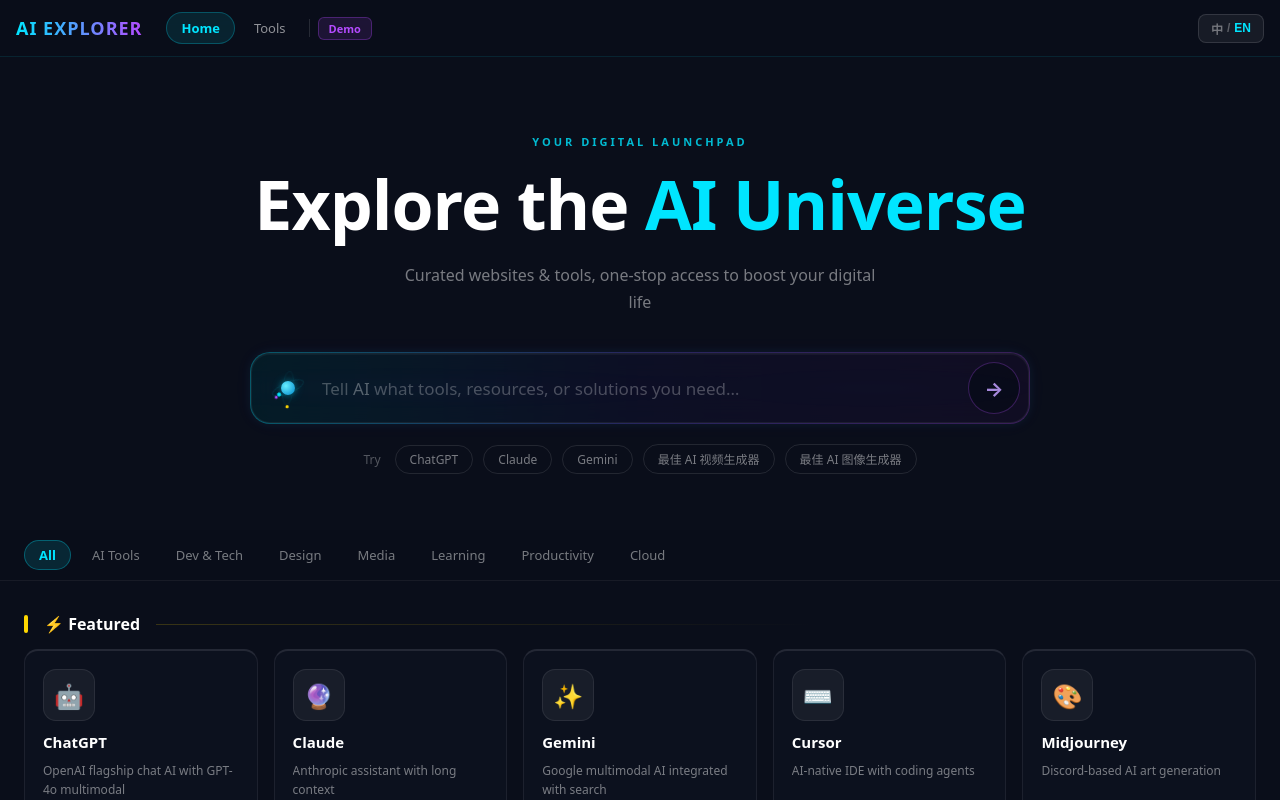
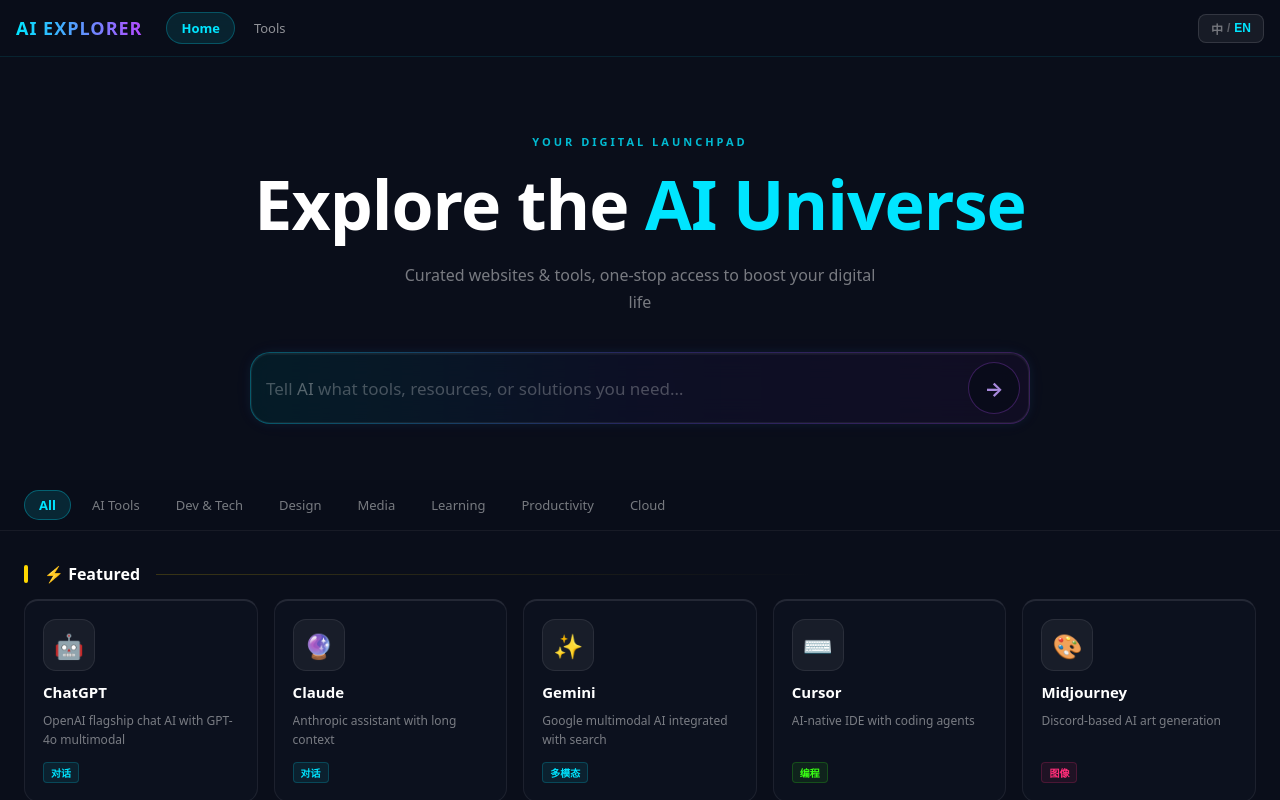
Before and after one commit to liaceboy/AI-Explorer-Web, a React (Vite) app: page / in a window 1280 px wide. Shown: the top 800 px of the page. Built offline with nearby package versions, Linux system fonts and the light colour scheme.

Commit message:
ui: simplify hero and remove draft UI elements

```diff
--- a/index.html
+++ b/index.html
@@ -3,7 +3,7 @@
   <head>
     <meta charset="UTF-8" />
     <meta name="viewport" content="width=device-width, initial-scale=1.0" />
-    <title>AI Explorer Demo</title>
+    <title>AI Explorer</title>
   </head>
   <body>
     <div id="root"></div>
--- a/package.json
+++ b/package.json
@@ -2,7 +2,7 @@
   "name": "ai-explorer-demo",
   "version": "1.0.0",
   "private": true,
-  "description": "UI showcase demo inspired by aiexplore.top — mock data only",
+  "description": "AI Explorer — curated AI tools navigation inspired by aiexplore.top",
   "type": "module",
   "scripts": {
     "dev": "vite",
--- a/src/components/Header.tsx
+++ b/src/components/Header.tsx
@@ -9,14 +9,12 @@
   return (
     <header className="gh-header">
       <div className="gh-inner">
-        <a href="#" className="gh-logo" onClick={e => { e.preventDefault(); window.scrollTo({ top: 0, behavior: 'smooth' }); }}>
+        <a href="#" className="gh-logo" onClick={e => { e.preventDefault(); window.scrollTo({ top: 0 }); }}>
           AI EXPLORER
         </a>
         <nav className="gh-desktop-nav">
           <a href="#" className="gh-nav-link gh-nav-active">{lang === 'zh' ? '首页' : 'Home'}</a>
           <a href="#tools-section" className="gh-nav-link">{lang === 'zh' ? '工具' : 'Tools'}</a>
-          <span className="gh-nav-divider" />
-          <span className="gh-demo-badge">{lang === 'zh' ? 'Demo 演示' : 'Demo'}</span>
         </nav>
         <button
           type="button"
--- a/src/components/SearchAgent.tsx
+++ b/src/components/SearchAgent.tsx
@@ -1,8 +1,7 @@
 import { useCallback, useEffect, useRef, useState } from 'react';
 import type { Lang } from '../hooks/useLang';
-import { HERO_SUGGESTIONS, mockSearch } from '../data/search-mock';
+import { mockSearch } from '../data/search-mock';
 import type { SearchMode, SearchResultItem } from '../types/search';
-import SolarSystemOrb from './SolarSystemOrb';
 
 const MODES: { id: SearchMode; icon: string; zh: string; en: string }[] = [
   { id: 'auto', icon: '✨', zh: '智能', en: 'Auto' },
@@ -70,7 +69,6 @@
 
   const isHero = variant === 'hero';
   const hasSubmitted = submittedQuery.trim().length >= 2;
-  const orbState = loading ? 'searching' : draft ? 'typing' : 'idle';
   const t = (zh: string, en: string) => (lang === 'zh' ? zh : en);
 
   useEffect(() => {
@@ -108,8 +106,6 @@
   const bar = (
     <div className={`search-agent-shell${isHero ? ' search-agent-shell--hero' : ' search-agent-shell--page'}`}>
       <div className={`search-agent-bar${isHero ? ' search-agent-bar--hero' : ''}${loading ? ' is-searching' : ''}`}>
-        {isHero && <div className="search-agent-wave" aria-hidden />}
-        <SolarSystemOrb state={orbState} />
         <div className={`search-agent-field${isHero ? ' search-agent-field--hero' : ''}`}>
           {isHero && !draft && (
             <span className="search-agent-fake-ph" aria-hidden>
@@ -164,34 +160,16 @@
     </div>
   );
 
-  const suggestions = isHero && !hasSubmitted && (
-    <div className="search-agent-chips">
-      <span className="search-agent-chips-label">{t('推荐', 'Try')}</span>
-      {HERO_SUGGESTIONS.map(s => (
-        <button
-          key={s.q}
-          type="button"
-          className="search-agent-chip"
-          onClick={() => { setDraft(s.q); onSubmit(s.q); }}
-        >
-          {s.label}
-        </button>
-      ))}
-    </div>
-  );
-
   const resultsEl = hasSubmitted && (
     <div className="search-agent-results">
       {loading && (
         <div className="search-agent-status">
-          <span className="search-agent-status-pulse" />
-          {t('Agent 正在检索演示数据…', 'Agent searching demo data…')}
+          {t('正在检索…', 'Searching…')}
         </div>
       )}
       {!loading && (
         <p className="search-agent-count">
           {t(`找到 ${results.length} 条结果`, `${results.length} results`)}
-          <span className="search-agent-demo-tag"> · Mock</span>
         </p>
       )}
       {!loading && results.length === 0 && (
@@ -209,7 +187,6 @@
     return (
       <div className="search-agent-hero">
         {bar}
-        {suggestions}
       </div>
     );
   }
--- a/src/components/SolarSystemOrb.tsx
+++ /dev/null
@@ -1,21 +0,0 @@
-type OrbState = 'idle' | 'typing' | 'searching';
-
-export default function SolarSystemOrb({ state }: { state: OrbState }) {
-  return (
-    <div className={`solar-orb solar-orb--${state}`} aria-hidden>
-      <div className="solar-orb-glow" />
-      <div className="solar-orb-sun" />
-      <div className="solar-orb-orbit solar-orb-orbit--1">
-        <span className="solar-orb-planet solar-orb-planet--cyan" />
-      </div>
-      <div className="solar-orb-orbit solar-orb-orbit--2">
-        <span className="solar-orb-planet solar-orb-planet--purple" />
-      </div>
-      <div className="solar-orb-orbit solar-orb-orbit--3">
-        <span className="solar-orb-planet solar-orb-planet--gold" />
-      </div>
-      <div className="solar-orb-ring solar-orb-ring--a" />
-      <div className="solar-orb-ring solar-orb-ring--b" />
-    </div>
-  );
-}
--- a/src/data/search-mock.ts
+++ b/src/data/search-mock.ts
@@ -91,11 +91,3 @@
   }
   return merged;
 }
-
-export const HERO_SUGGESTIONS = [
-  { label: 'ChatGPT', q: 'ChatGPT' },
-  { label: 'Claude', q: 'Claude' },
-  { label: 'Gemini', q: 'Gemini' },
-  { label: '最佳 AI 视频生成器', q: 'AI video' },
-  { label: '最佳 AI 图像生成器', q: 'AI image' },
-];
--- a/src/index.css
+++ b/src/index.css
@@ -1,4 +1,4 @@
-/* AI Explorer Demo — visual style inspired by aiexplore.top */
+/* AI Explorer — visual style inspired by aiexplore.top */
 
 *, *::before, *::after { box-sizing: border-box; }
 
@@ -80,7 +80,6 @@
   font-size: 13px;
   text-decoration: none;
   white-space: nowrap;
-  transition: all 0.15s;
   border: 1px solid transparent;
   font-weight: 400;
   color: rgba(255, 255, 255, 0.55);
@@ -100,16 +99,6 @@
   height: 18px;
   background: rgba(255, 255, 255, 0.12);
   margin: 0 4px;
-}
-
-.gh-demo-badge {
-  font-size: 11px;
-  font-weight: 700;
-  color: #b44bff;
-  background: rgba(180, 75, 255, 0.12);
-  border: 1px solid rgba(180, 75, 255, 0.3);
-  border-radius: 6px;
-  padding: 3px 10px;
 }
 
 .gh-lang-btn {
@@ -207,7 +196,6 @@
   cursor: pointer;
   white-space: nowrap;
   flex-shrink: 0;
-  transition: all 0.15s;
   font-family: inherit;
 }
 
@@ -253,13 +241,10 @@
   text-decoration: none;
   position: relative;
   overflow: hidden;
-  transition: transform 0.22s ease, box-shadow 0.22s ease, border-color 0.22s ease;
   --accent: #00e5ff;
 }
 
 .tool-card:hover {
-  transform: translateY(-5px);
-  box-shadow: 0 20px 50px color-mix(in srgb, var(--accent) 13%, transparent);
   border-color: color-mix(in srgb, var(--accent) 31%, transparent);
   border-top-color: var(--accent);
 }
@@ -326,80 +311,6 @@
 
 .cat-header-line { flex: 1; height: 1px; }
 
-/* ── Solar system orb ── */
-.solar-orb {
-  position: relative;
-  width: 44px;
-  height: 44px;
-  flex-shrink: 0;
-  display: flex;
-  align-items: center;
-  justify-content: center;
-}
-
-.solar-orb-glow {
-  position: absolute;
-  inset: 4px;
-  border-radius: 50%;
-  background: radial-gradient(circle, rgba(0, 229, 255, 0.15) 0%, transparent 70%);
-  animation: solar-glow-pulse 3s ease-in-out infinite;
-}
-
-.solar-orb-sun {
-  width: 14px;
-  height: 14px;
-  border-radius: 50%;
-  background: radial-gradient(circle at 35% 35%, #66eeff, #0088cc);
-  box-shadow: 0 0 6px rgba(0, 229, 255, 0.4);
-  z-index: 2;
-}
-
-.solar-orb-orbit {
-  position: absolute;
-  top: 50%; left: 50%;
-  transform: translate(-50%, -50%);
-  border-radius: 50%;
-  animation: solar-orbit-spin linear infinite;
-}
-
-.solar-orb-orbit--1 { width: 22px; height: 22px; animation-duration: 3.2s; }
-.solar-orb-orbit--2 { width: 30px; height: 30px; animation-duration: 5.5s; animation-direction: reverse; }
-.solar-orb-orbit--3 { width: 38px; height: 38px; animation-duration: 8s; }
-
-.solar-orb-planet {
-  position: absolute;
-  top: 50%; left: 0;
-  border-radius: 50%;
-  transform: translate(-50%, -50%);
-}
-
-.solar-orb-planet--cyan { width: 4px; height: 4px; background: #00e5ff; }
-.solar-orb-planet--purple { width: 3px; height: 3px; background: #b44bff; }
-.solar-orb-planet--gold { width: 2.5px; height: 2.5px; background: #ffd700; }
-
-.solar-orb-ring {
-  position: absolute;
-  border-radius: 50%;
-  border: 1px solid rgba(0, 229, 255, 0.1);
-  animation: solar-ring-spin-a 6s linear infinite;
-}
-
-.solar-orb-ring--a { width: 34px; height: 12px; }
-.solar-orb-ring--b { width: 34px; height: 12px; animation: solar-ring-spin-b 7.5s linear infinite reverse; opacity: 0.6; }
-
-.solar-orb--typing .solar-orb-orbit--1 { animation-duration: 1.8s; }
-.solar-orb--typing .solar-orb-orbit--2 { animation-duration: 2.8s; }
-.solar-orb--typing .solar-orb-orbit--3 { animation-duration: 4s; }
-.solar-orb--searching .solar-orb-orbit--1 { animation-duration: 0.9s; }
-.solar-orb--searching .solar-orb-orbit--2 { animation-duration: 1.4s; }
-.solar-orb--searching .solar-orb-orbit--3 { animation-duration: 2s; }
-.solar-orb--searching .solar-orb-sun { box-shadow: 0 0 8px rgba(0, 229, 255, 0.45), 0 0 16px rgba(180, 75, 255, 0.25); }
-
-@keyframes solar-orbit-spin { from { transform: translate(-50%, -50%) rotate(0deg); } to { transform: translate(-50%, -50%) rotate(360deg); } }
-@keyframes solar-ring-spin-a { from { transform: rotate(-28deg); } to { transform: rotate(332deg); } }
-@keyframes solar-ring-spin-b { from { transform: rotate(28deg); } to { transform: rotate(388deg); } }
-@keyframes solar-glow-pulse { 0%, 100% { opacity: 0.45; transform: scale(1); } 50% { opacity: 0.7; transform: scale(1.04); } }
-
 /* ── Agent Search ── */
 .home-search-page {
   max-width: 900px;
@@ -447,17 +358,7 @@
 }
 
 .search-agent-bar.is-searching {
-  box-shadow: inset 0 1px 0 rgba(255, 255, 255, 0.04), 0 0 12px rgba(180, 75, 255, 0.08);
-}
-
-.search-agent-wave {
-  position: absolute;
-  inset: 0;
-  pointer-events: none;
-  opacity: 0.12;
-  background:
-    radial-gradient(ellipse 80% 60% at 20% 50%, rgba(180, 75, 255, 0.15), transparent 60%),
-    radial-gradient(ellipse 60% 80% at 80% 50%, rgba(0, 229, 255, 0.08), transparent 55%);
+  border-color: rgba(180, 75, 255, 0.2);
 }
 
 .search-agent-field {
@@ -557,41 +458,7 @@
 
 .search-agent-submit--circle:hover {
   border-color: rgba(180, 75, 255, 0.45);
-  box-shadow: 0 0 8px rgba(180, 75, 255, 0.12);
   color: #d4b8ff;
-}
-
-.search-agent-chips {
-  display: flex;
-  flex-wrap: wrap;
-  justify-content: center;
-  align-items: center;
-  gap: 10px;
-  margin-top: 20px;
-}
-
-.search-agent-chips-label {
-  font-size: 12px;
-  color: rgba(255, 255, 255, 0.3);
-  margin-right: 4px;
-}
-
-.search-agent-chip {
-  padding: 5px 14px;
-  border-radius: 999px;
-  font-size: 12px;
-  color: rgba(255, 255, 255, 0.45);
-  background: transparent;
-  border: 1px solid rgba(255, 255, 255, 0.1);
-  cursor: pointer;
-  font-family: inherit;
-  transition: all 0.15s;
-}
-
-.search-agent-chip:hover {
-  color: rgba(255, 255, 255, 0.7);
-  border-color: rgba(255, 255, 255, 0.2);
-  background: rgba(255, 255, 255, 0.04);
 }
 
 .search-agent-modes {
@@ -614,7 +481,6 @@
   border: 1px solid rgba(255, 255, 255, 0.08);
   cursor: pointer;
   font-family: inherit;
-  transition: all 0.15s;
 }
 
 .search-agent-mode.is-active {
@@ -627,31 +493,16 @@
 .search-agent-results { margin-top: 12px; }
 
 .search-agent-status {
-  display: flex;
-  align-items: center;
-  gap: 10px;
   font-size: 13px;
   color: rgba(255, 255, 255, 0.55);
   margin-bottom: 16px;
 }
-
-.search-agent-status-pulse {
-  width: 8px;
-  height: 8px;
-  border-radius: 50%;
-  background: #00e5ff;
-  animation: agent-dot-blink 1.5s ease-in-out infinite;
-}
-
-@keyframes agent-dot-blink { 0%, 100% { opacity: 1; } 50% { opacity: 0.3; } }
 
 .search-agent-count {
   font-size: 13px;
   color: rgba(255, 255, 255, 0.55);
   margin: 0 0 20px;
 }
-
-.search-agent-demo-tag { color: rgba(180, 75, 255, 0.7); }
 
 .search-agent-empty {
   text-align: center;
@@ -670,7 +521,6 @@
   border: 1px solid rgba(255, 255, 255, 0.1);
   background: rgba(13, 18, 32, 0.75);
   text-decoration: none;
-  transition: all 0.15s;
 }
 
 .search-result-link:hover {
@@ -710,23 +560,32 @@
 }
 
 /* ── Footer ── */
-.demo-footer {
+.site-footer {
   border-top: 1px solid rgba(255, 255, 255, 0.07);
   background: rgba(10, 14, 26, 0.98);
   margin-top: auto;
 }
 
-.demo-footer-inner {
+.site-footer-inner {
   max-width: 1280px;
   margin: 0 auto;
   padding: 32px 24px;
   text-align: center;
 }
 
-.demo-footer-inner p {
+.site-footer-inner p {
   margin: 12px 0 0;
   font-size: 13px;
   color: rgba(255, 255, 255, 0.38);
+}
+
+.site-footer-inner a {
+  color: #00e5ff;
+  text-decoration: none;
+}
+
+.site-footer-inner a:hover {
+  text-decoration: underline;
 }
 
 @media (max-width: 720px) {
```
Also changed, not shown: src/App.tsx (+8 -4 lines).
